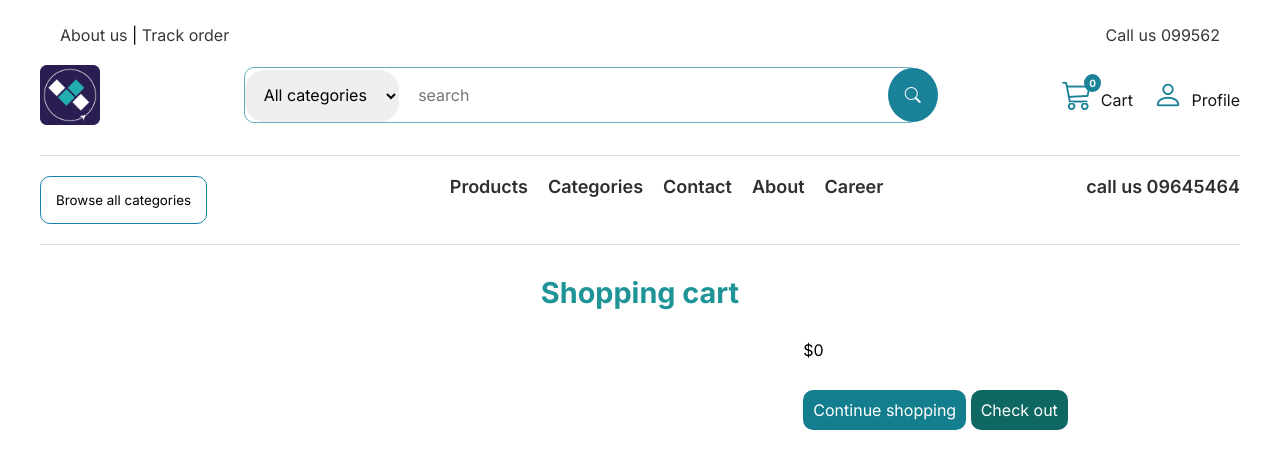
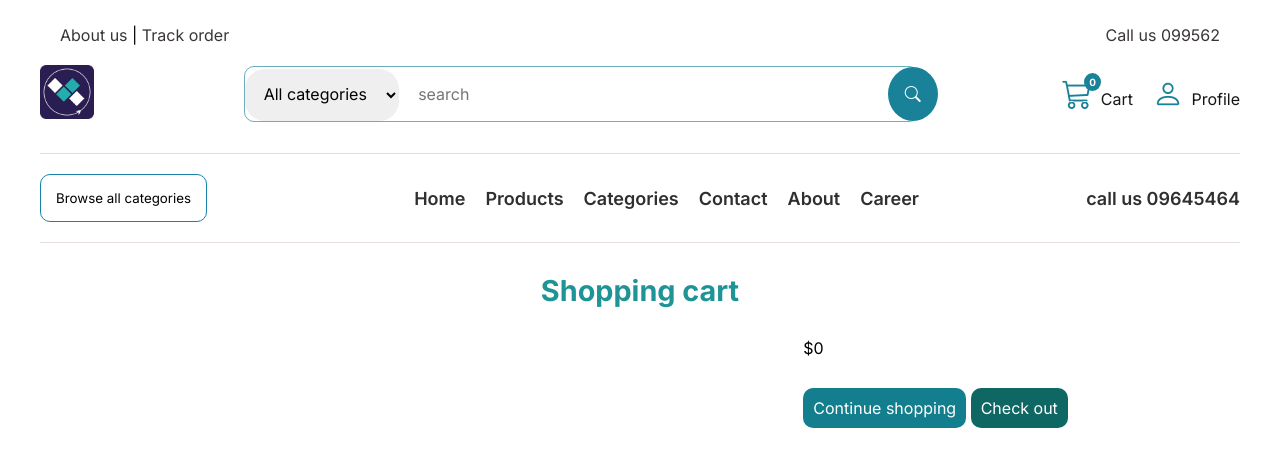
Before and after one commit to mszahan/eshop_dj5, a Django app: page /cart in a window 1280 px wide. Shown: the top 469 px of the page. Run offline with Django 5.2, Linux system fonts and the light colour scheme; some libraries are stand-ins or nearby versions.

Commit message:
added cart number with django context processor

```diff
--- /dev/null
+++ b/cart/context_processors.py
@@ -0,0 +1,4 @@
+from .cart import Cart
+
+def cart(request):
+    return {'cart_context': Cart(request)}
--- a/config/settings.py
+++ b/config/settings.py
@@ -72,6 +72,8 @@ TEMPLATES = [
                 'django.template.context_processors.request',
                 'django.contrib.auth.context_processors.auth',
                 'django.contrib.messages.context_processors.messages',
+                #for cart context processor
+                'cart.context_processors.cart',
             ],
         },
     },
--- a/static_files/css/base.css
+++ b/static_files/css/base.css
@@ -39,11 +39,14 @@ body{
   align-items: center;
 }
 
-
+.nav-logo {
+  width: 5%;
+}
 
 .lit-icon{
-  width: 5%;
+  width: 90%;
 }
+
 
 .category, .search-text {
   border: 0px;
@@ -119,6 +122,7 @@ color: rgb(25, 130, 153);
 .navbar {
   display: flex;
   justify-content: space-between;
+  align-items: center;
   margin-top: 30px;
   margin-bottom: 30px;
   border-block: 1px solid rgb(230, 220, 220);
--- a/static_files/css/cart.css
+++ b/static_files/css/cart.css
@@ -8,6 +8,7 @@
 .cart-list {
     display: grid;
     grid-template-columns: repeat(6, 1fr);
+    align-items: center;
     padding: 10px;
     gap:10px;
     width: 80%;
--- a/templates/shop/base.html
+++ b/templates/shop/base.html
@@ -30,7 +30,11 @@
 
     <!-- search header  -->
     <div class="searchbar">
-      <img src="{% static 'img/lit.png' %}" alt="lit icon" class="lit-icon">
+      <div class="nav-logo">
+        <a href="/">
+          <img src="{% static 'img/lit.png' %}" alt="lit icon" class="lit-icon">
+        </a>
+      </div>
       <div class="search">
         <form action="" class="search-form">
           <select name="category" id="category" class="category">
@@ -45,11 +49,11 @@
         </form>
       </div>
       <div class="cart-profile">
-        <a href="#">
+        <a href="{% url 'cart:cart_detail' %}">
           <span class="cart-icon">
             <i class="bi bi-cart3 cart"></i>
           </span>
-          <span class="cart-number">0</span>
+          <span class="cart-number">{{cart_context|length}}</span>
           <span class="cart-profile-text">Cart</span>
         </a>
         <a href="#" >
@@ -68,6 +72,9 @@
       </div>
       <nav class="nav">
         <ul class="nav-list">
+          <li class="nav-item">
+            <a href="/" class="nav-link">Home</a>
+          </li>
           <li class="nav-item">
             <a href="#" class="nav-link">Products</a>
           </li>
```
